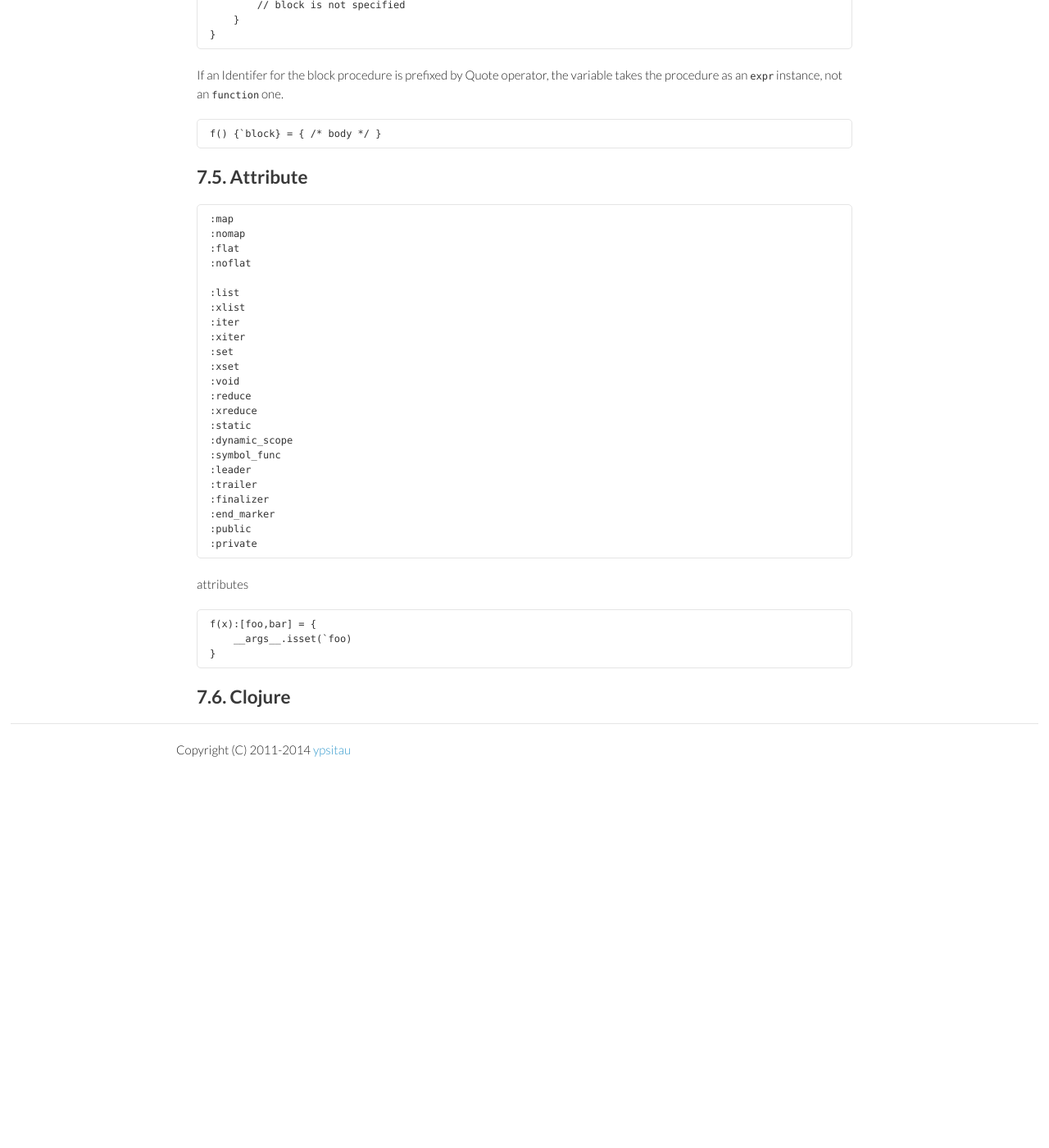
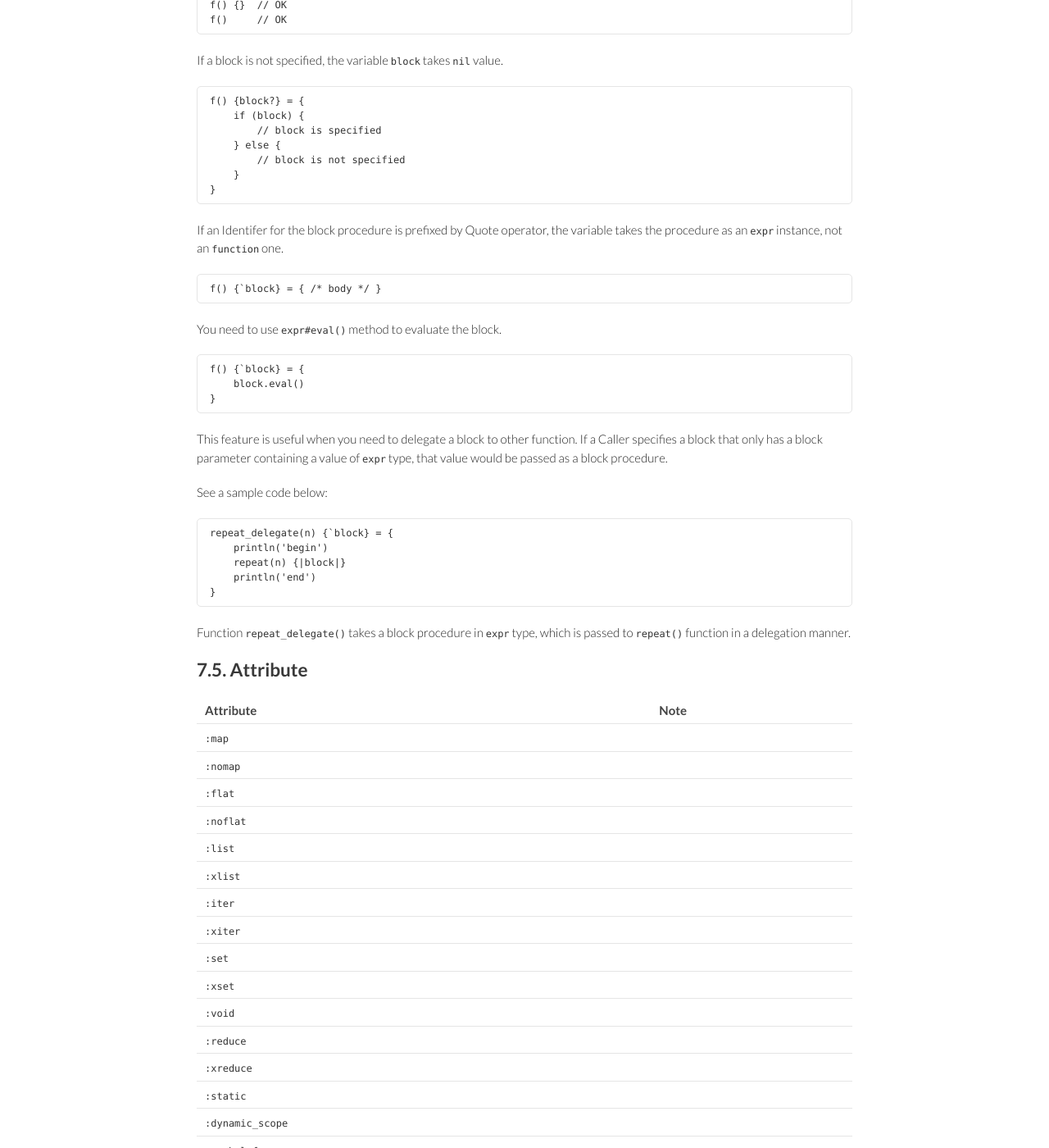
Before and after one commit to rudidude86/gura-lang.github.io, a Jekyll site: the page built from documents/Function.md, in a window 1280 px wide and 1400 px high, scrolled down 7808 px. Shown: the whole window at 82% size. Built offline with Jekyll 4.4.1, drawn with Linux system fonts in a browser that asks for light colours; Markdown is read by kramdown in place of the engine named in the settings; before the commit the page ends 8747 px from its top, so only the background shows below that; some of the changed text lies outside the part shown.

Commit message:
updated document

```diff
--- a/documents/Function.md
+++ b/documents/Function.md
@@ -74,6 +74,16 @@ The function below returns a returned value of `g()` as its result:
         // any process
         g()
     }
+
+A function can return any types of value including `list`.
+This feature enables a function to return more than one value.
+
+    f() = {
+        // any process
+        [3, 4, 5]
+    }
+
+    [a, b, c] = f()  // a = 3, b = 4, c = 5
 
 You can also use a function `return()` to explicitly specify the returned value
 even though its use is not recommended unless you need to quit a process in the middle.
@@ -384,33 +394,55 @@ the variable takes the procedure as an `expr` instance, not an `function` one.
 
     f() {`block} = { /* body */ }
 
+You need to use `expr#eval()` method to evaluate the block.
+
+    f() {`block} = {
+        block.eval()
+    }
+
+This feature is useful when you need to delegate a block to other function.
+If a Caller specifies a block that only has a block parameter containing a value of `expr` type,
+that value would be passed as a block procedure.
+
+See a sample code below:
+
+    repeat_delegate(n) {`block} = {
+        println('begin')
+        repeat(n) {|block|}
+        println('end')
+    }
+
+Function `repeat_delegate()` takes a block procedure in `expr` type,
+which is passed to `repeat()` function in a delegation manner.
+
 
 ## {{ page.chapter }}.5. Attribute
 
-    :map
-    :nomap
-    :flat
-    :noflat
-
-    :list
-    :xlist
-    :iter
-    :xiter
-    :set
-    :xset
-    :void
-    :reduce
-    :xreduce
-    :static
-    :dynamic_scope
-    :symbol_func
-    :leader
-    :trailer
-    :finalizer
-    :end_marker
-    :public
-    :private
-
+<table>
+<tr><th>Attribute</th><th>Note</th></tr>
+<tr><td><code>:map</code></td><td></td></tr>
+<tr><td><code>:nomap</code></td><td></td></tr>
+<tr><td><code>:flat</code></td><td></td></tr>
+<tr><td><code>:noflat</code></td><td></td></tr>
+<tr><td><code>:list</code></td><td></td></tr>
+<tr><td><code>:xlist</code></td><td></td></tr>
+<tr><td><code>:iter</code></td><td></td></tr>
+<tr><td><code>:xiter</code></td><td></td></tr>
+<tr><td><code>:set</code></td><td></td></tr>
+<tr><td><code>:xset</code></td><td></td></tr>
+<tr><td><code>:void</code></td><td></td></tr>
+<tr><td><code>:reduce</code></td><td></td></tr>
+<tr><td><code>:xreduce</code></td><td></td></tr>
+<tr><td><code>:static</code></td><td></td></tr>
+<tr><td><code>:dynamic_scope</code></td><td></td></tr>
+<tr><td><code>:symbol_func</code></td><td></td></tr>
+<tr><td><code>:leader</code></td><td></td></tr>
+<tr><td><code>:trailer</code></td><td></td></tr>
+<tr><td><code>:finalizer</code></td><td></td></tr>
+<tr><td><code>:end_marker</code></td><td></td></tr>
+<tr><td><code>:public</code></td><td></td></tr>
+<tr><td><code>:private</code></td><td></td></tr>
+</table>
 
 attributes
 
```
